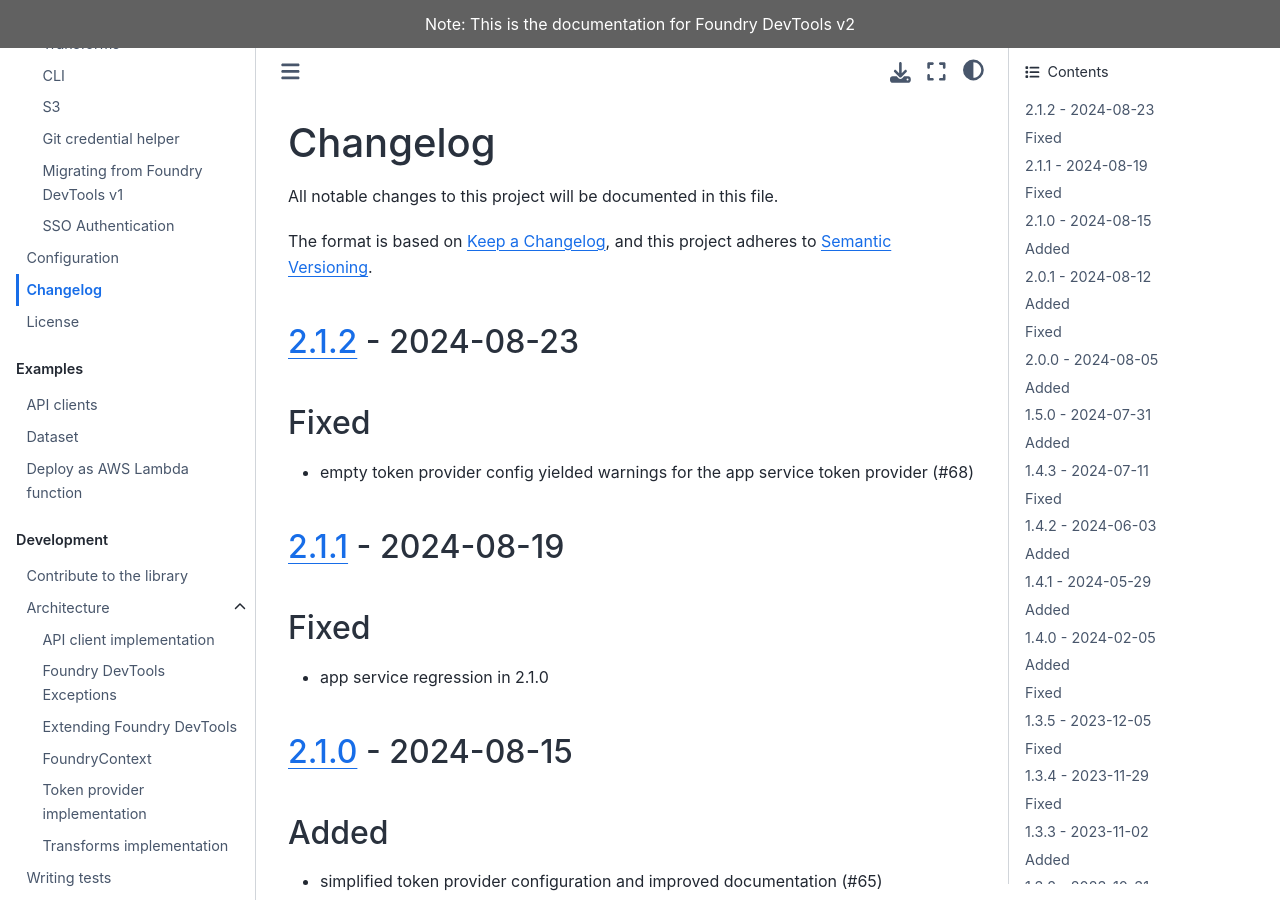
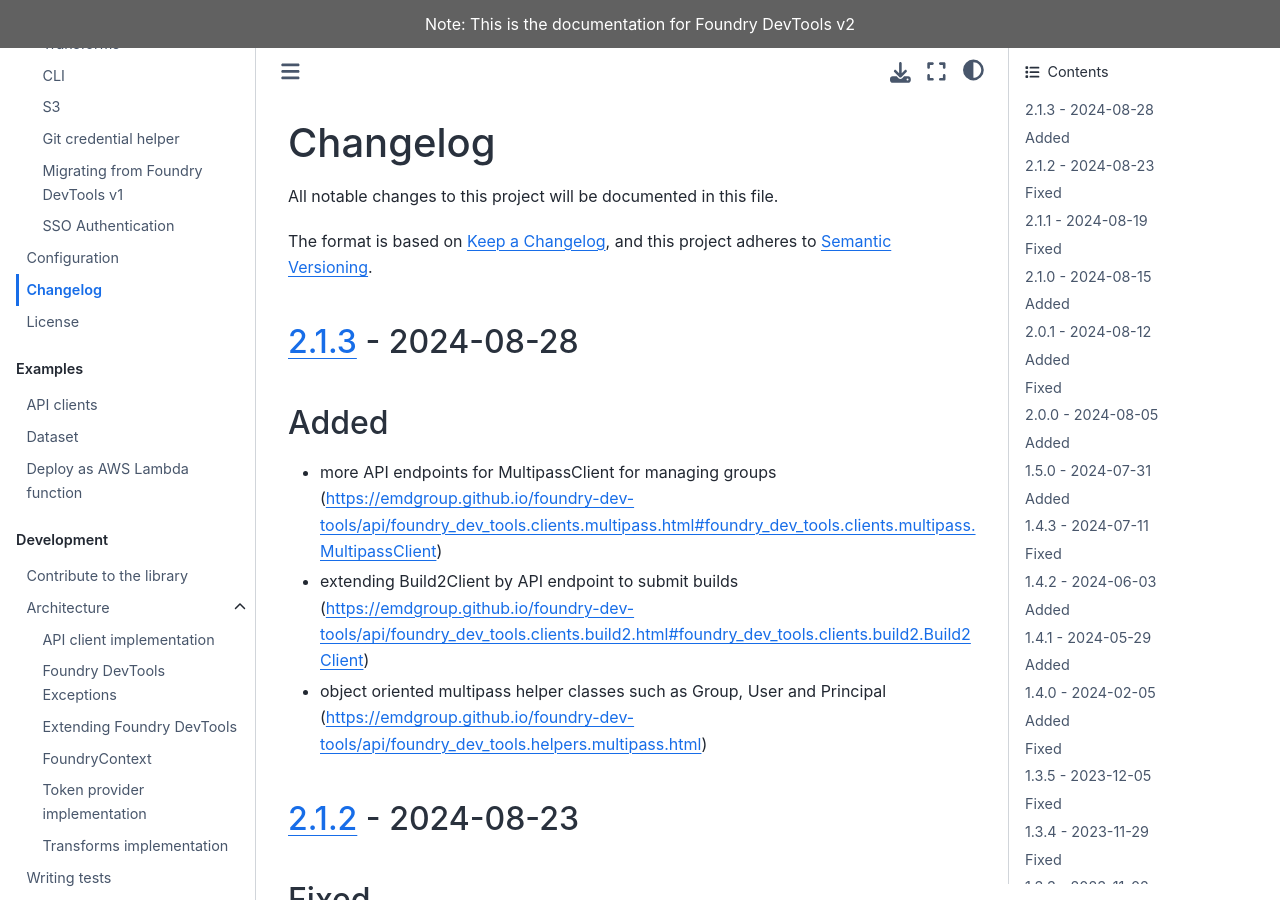
Before and after one commit to emdgroup/foundry-dev-tools, a Sphinx documentation site: the page built from docs/changelog.md, in a window 1280 px wide and 900 px high. Built offline with Sphinx 7.4.7 and the Sphinx Book theme 1.1.4, drawn with Linux system fonts in a browser that asks for light colours; pages that are not in the unit, such as notebooks, are missing from menus; the version number is read from the project's files by our own code.

Commit message:
feat: release v2.1.3

```diff
--- a/docs/changelog.md
+++ b/docs/changelog.md
@@ -4,6 +4,13 @@ All notable changes to this project will be documented in this file.
 
 The format is based on [Keep a Changelog],
 and this project adheres to [Semantic Versioning].
+
+## [2.1.3] - 2024-08-28
+
+## Added
+  - more API endpoints for MultipassClient for managing groups (https://emdgroup.github.io/foundry-dev-tools/api/foundry_dev_tools.clients.multipass.html#foundry_dev_tools.clients.multipass.MultipassClient)
+  - extending Build2Client by API endpoint to submit builds (https://emdgroup.github.io/foundry-dev-tools/api/foundry_dev_tools.clients.build2.html#foundry_dev_tools.clients.build2.Build2Client)
+  - object oriented multipass helper classes such as Group, User and Principal (https://emdgroup.github.io/foundry-dev-tools/api/foundry_dev_tools.helpers.multipass.html)
 
 ## [2.1.2] - 2024-08-23
 
@@ -256,6 +263,7 @@ and this project adheres to [Semantic Versioning].
 [Keep a Changelog]: https://keepachangelog.com/en/1.0.0/
 [Semantic Versioning]: https://semver.org/spec/v2.0.0.html
 
+[2.1.3]: https://github.com/emdgroup/foundry-dev-tools/compare/v2.1.2...v2.1.3
 [2.1.2]: https://github.com/emdgroup/foundry-dev-tools/compare/v2.1.1...v2.1.2
 [2.1.1]: https://github.com/emdgroup/foundry-dev-tools/compare/v2.1.0...v2.1.1
 [2.1.0]: https://github.com/emdgroup/foundry-dev-tools/compare/v2.0.1...v2.1.0
```
